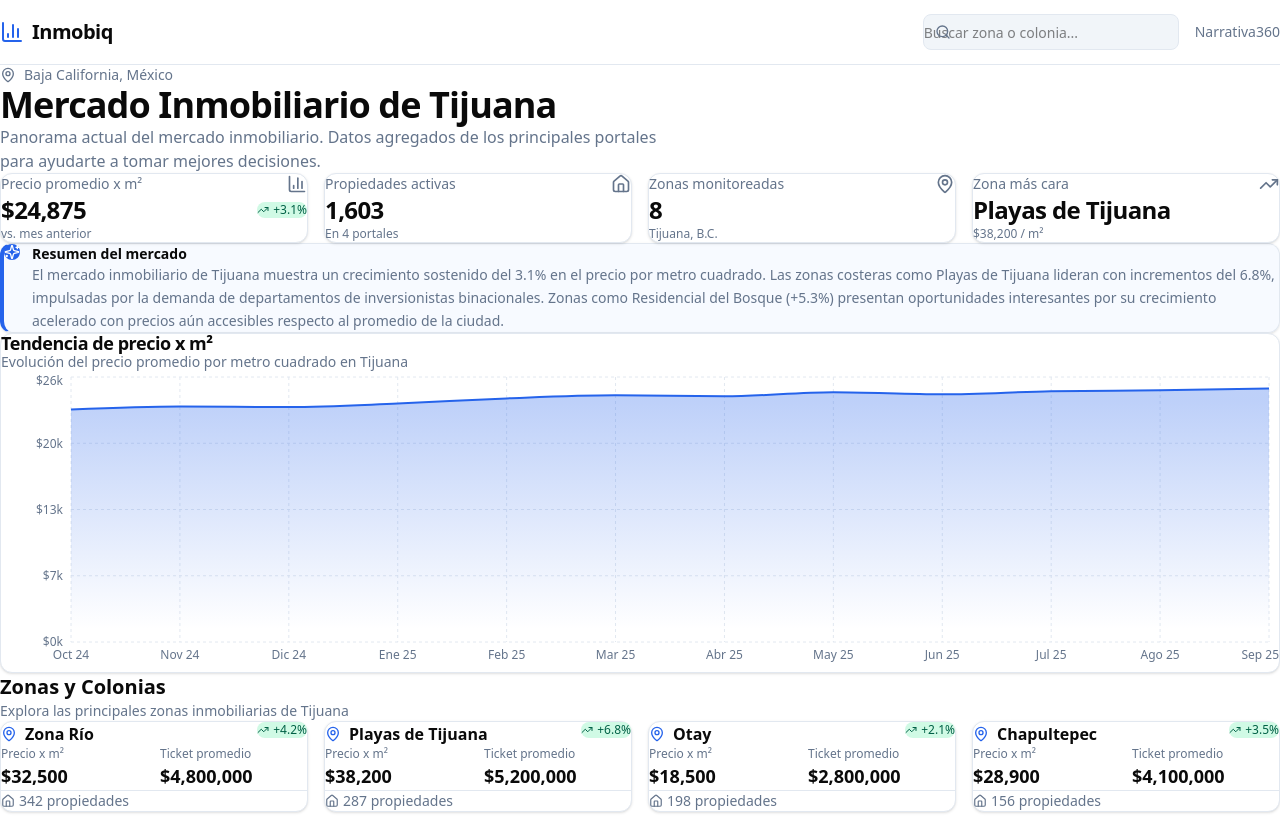
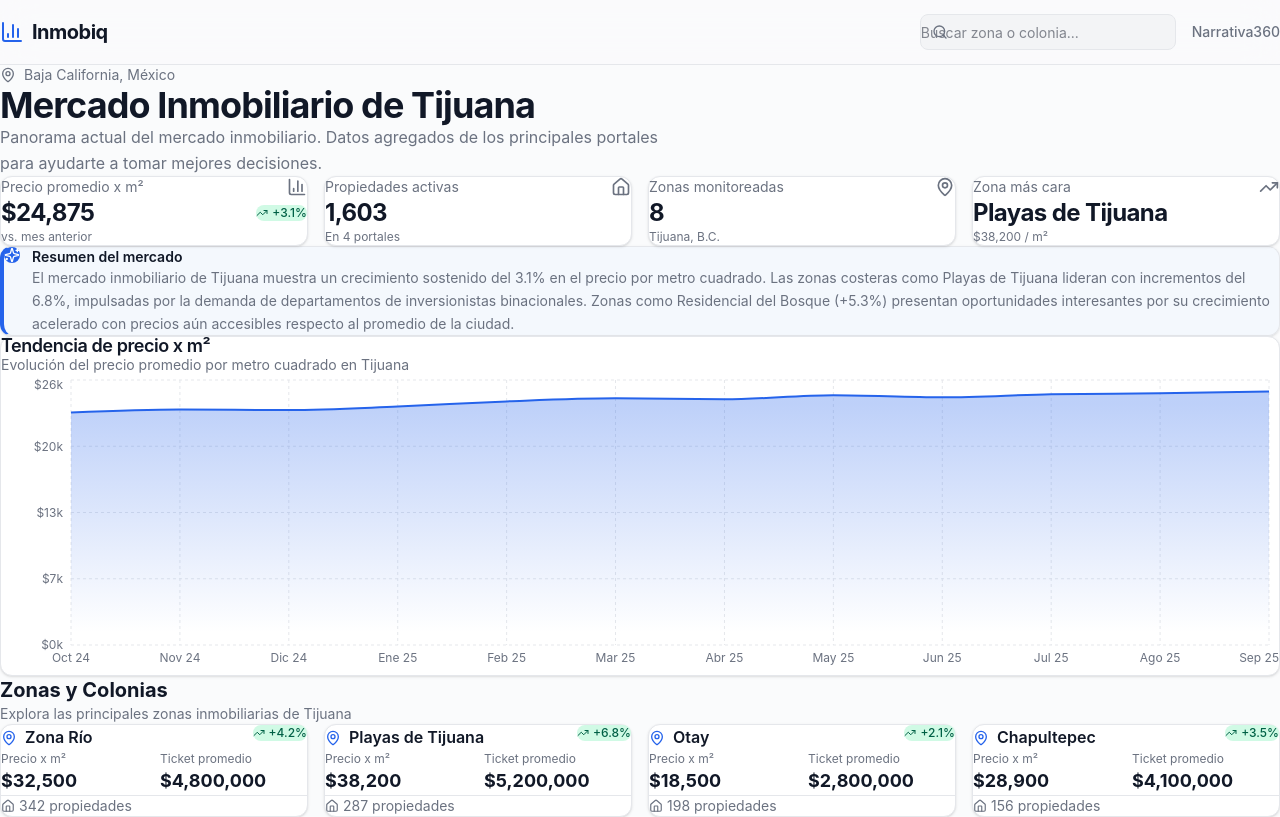
Before and after one commit to Oscarm157/inmobiq, a Next.js app: page / in a window 1280 px wide. Shown: the top 817 px of the page. Built offline with nearby package versions, Linux system fonts and the light colour scheme.

Commit message:
style: improve CSS variables and add utility classes for redesign
https://claude.ai/code/session_01EBCnhqXNpZCB6zU6ByFrWB

```diff
--- a/src/app/globals.css
+++ b/src/app/globals.css
@@ -1,44 +1,58 @@
 @import "tailwindcss";
 
 :root {
-  --background: #ffffff;
-  --foreground: #0a0a0a;
+  --background: #fafbfc;
+  --foreground: #111827;
   --card: #ffffff;
-  --card-foreground: #0a0a0a;
-  --primary: #1a365d;
+  --card-foreground: #111827;
+  --primary: #0f172a;
   --primary-foreground: #ffffff;
-  --secondary: #f1f5f9;
-  --secondary-foreground: #1e293b;
-  --muted: #f1f5f9;
-  --muted-foreground: #64748b;
+  --secondary: #f3f4f6;
+  --secondary-foreground: #374151;
+  --muted: #f9fafb;
+  --muted-foreground: #6b7280;
   --accent: #2563eb;
-  --accent-foreground: #ffffff;
+  --accent-light: #3b82f6;
+  --accent-soft: #eff6ff;
   --destructive: #ef4444;
-  --border: #e2e8f0;
+  --border: #e5e7eb;
+  --border-light: #f3f4f6;
   --ring: #2563eb;
   --radius: 0.75rem;
-  --success: #22c55e;
+  --success: #10b981;
+  --success-soft: #ecfdf5;
   --warning: #f59e0b;
+  --warning-soft: #fffbeb;
+  --danger-soft: #fef2f2;
+  --gradient-start: #1e3a5f;
+  --gradient-end: #2563eb;
 }
 
 @media (prefers-color-scheme: dark) {
   :root {
-    --background: #0f172a;
-    --foreground: #f8fafc;
-    --card: #1e293b;
-    --card-foreground: #f8fafc;
-    --primary: #3b82f6;
-    --primary-foreground: #ffffff;
-    --secondary: #1e293b;
-    --secondary-foreground: #f8fafc;
-    --muted: #334155;
-    --muted-foreground: #94a3b8;
+    --background: #0b0f1a;
+    --foreground: #f1f5f9;
+    --card: #131926;
+    --card-foreground: #f1f5f9;
+    --primary: #e2e8f0;
+    --primary-foreground: #0b0f1a;
+    --secondary: #1a2236;
+    --secondary-foreground: #e2e8f0;
+    --muted: #151d2e;
+    --muted-foreground: #8896ab;
     --accent: #3b82f6;
-    --accent-foreground: #ffffff;
-    --border: #334155;
+    --accent-light: #60a5fa;
+    --accent-soft: rgba(59, 130, 246, 0.1);
+    --border: #1e293b;
+    --border-light: #1a2236;
     --ring: #3b82f6;
-    --success: #22c55e;
-    --warning: #f59e0b;
+    --success: #34d399;
+    --success-soft: rgba(16, 185, 129, 0.1);
+    --warning: #fbbf24;
+    --warning-soft: rgba(245, 158, 11, 0.1);
+    --danger-soft: rgba(239, 68, 68, 0.1);
+    --gradient-start: #1e3a5f;
+    --gradient-end: #2563eb;
   }
 }
 
@@ -46,6 +60,10 @@
   box-sizing: border-box;
   padding: 0;
   margin: 0;
+}
+
+html {
+  scroll-behavior: smooth;
 }
 
 html,
@@ -57,7 +75,39 @@ body {
 body {
   color: var(--foreground);
   background: var(--background);
-  font-family: system-ui, -apple-system, sans-serif;
+  font-family: 'Inter', system-ui, -apple-system, sans-serif;
   -webkit-font-smoothing: antialiased;
   -moz-osx-font-smoothing: grayscale;
+  line-height: 1.6;
 }
+
+/* Smooth card hover transitions */
+.card-hover {
+  transition: all 0.2s ease;
+}
+.card-hover:hover {
+  transform: translateY(-2px);
+  box-shadow: 0 8px 25px -5px rgba(0, 0, 0, 0.1), 0 4px 10px -6px rgba(0, 0, 0, 0.05);
+}
+
+/* Gradient text */
+.gradient-text {
+  background: linear-gradient(135deg, var(--gradient-start), var(--gradient-end));
+  -webkit-background-clip: text;
+  -webkit-text-fill-color: transparent;
+  background-clip: text;
+}
+
+/* Glow effect for accent elements */
+.glow-accent {
+  box-shadow: 0 0 20px rgba(37, 99, 235, 0.15);
+}
+
+@media (prefers-color-scheme: dark) {
+  .glow-accent {
+    box-shadow: 0 0 30px rgba(59, 130, 246, 0.2);
+  }
+  .card-hover:hover {
+    box-shadow: 0 8px 25px -5px rgba(0, 0, 0, 0.3), 0 4px 10px -6px rgba(0, 0, 0, 0.2);
+  }
+}
```
